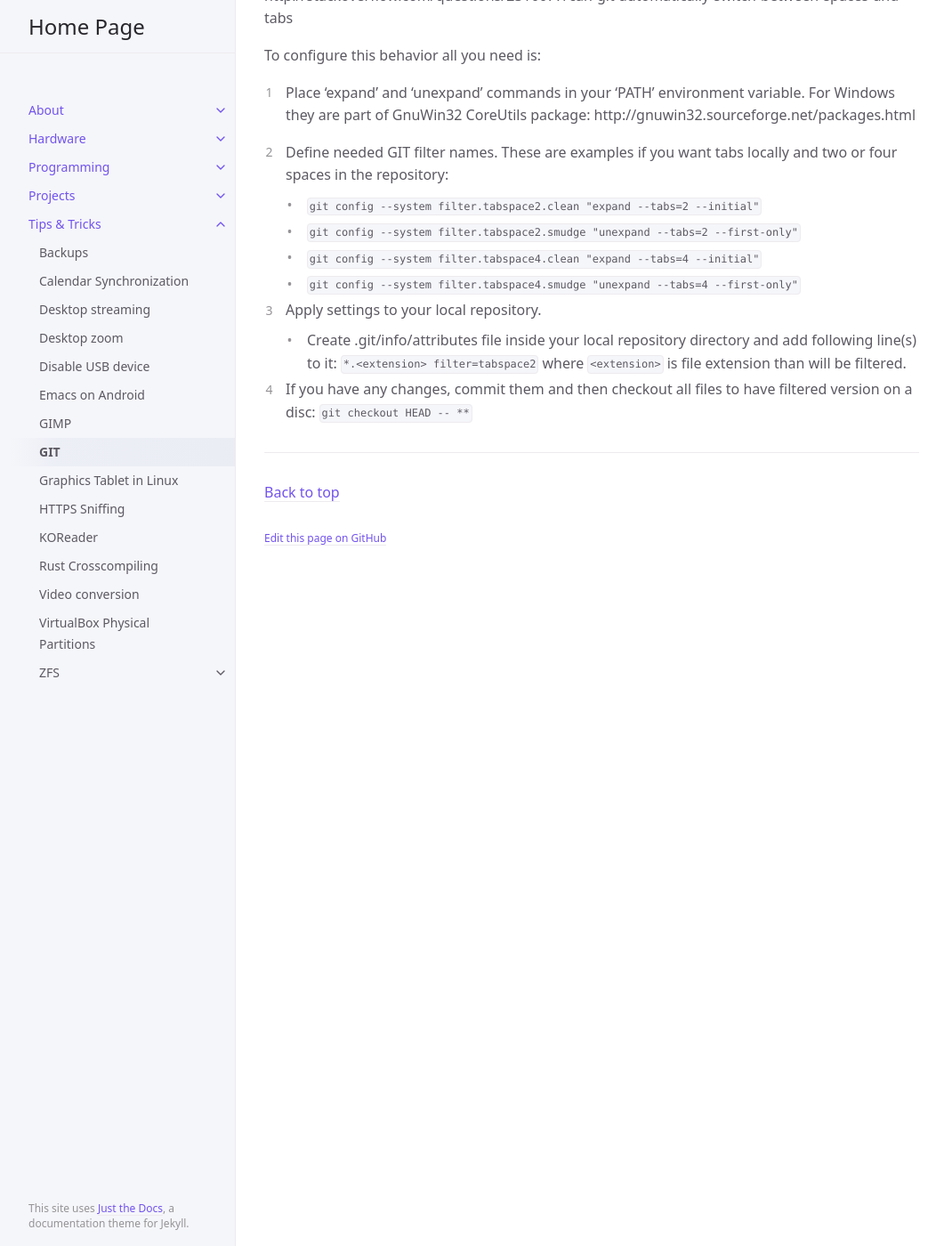
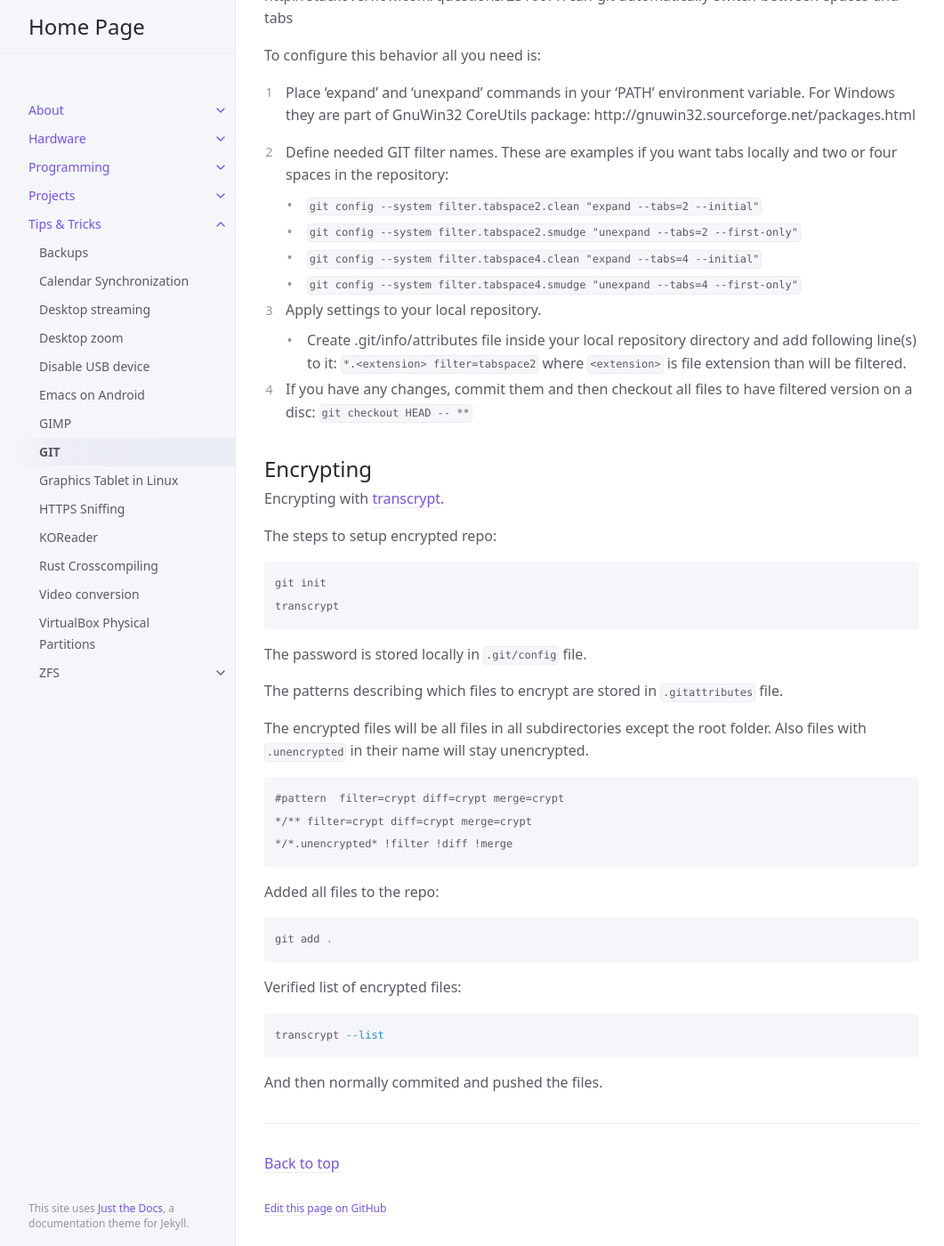
Before and after one commit to marek-g/marek-g.github.io, a Jekyll site: the page built from posts/tips_and_tricks/git.md, in a window 1280 px wide and 1400 px high, scrolled down 1926 px. Shown: the whole window at 89% size, without its empty margins (107-1168 px from the left). Built offline with Jekyll 4.4.1, drawn with Linux system fonts in a browser that asks for light colours.

Commit message:
Add git/encrypting info

````diff
--- a/posts/tips_and_tricks/git.md
+++ b/posts/tips_and_tricks/git.md
@@ -111,3 +111,40 @@ To configure this behavior all you need is:
    - Create .git/info/attributes file inside your local repository directory and add following line(s) to it: `*.<extension> filter=tabspace2` where `<extension>` is file extension than will be filtered.
 
 4. If you have any changes, commit them and then checkout all files to have filtered version on a disc: `git checkout HEAD -- **`
+
+## Encrypting
+
+Encrypting with [transcrypt](https://github.com/elasticdog/transcrypt).
+
+The steps to setup encrypted repo:
+
+```sh
+git init
+transcrypt
+```
+
+The password is stored locally in `.git/config` file.
+
+The patterns describing which files to encrypt are stored in `.gitattributes` file.
+
+The encrypted files will be all files in all subdirectories except the root folder. Also files with `.unencrypted` in their name will stay unencrypted.
+
+```
+#pattern  filter=crypt diff=crypt merge=crypt
+*/** filter=crypt diff=crypt merge=crypt
+*/*.unencrypted* !filter !diff !merge
+```
+
+Added all files to the repo:
+
+```sh
+git add .
+```
+
+Verified list of encrypted files:
+
+```sh
+transcrypt --list
+```
+
+And then normally commited and pushed the files.
````
